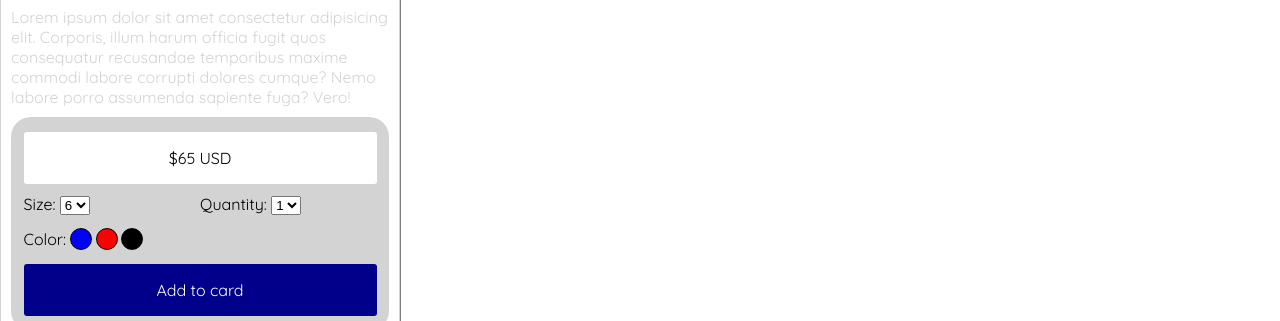
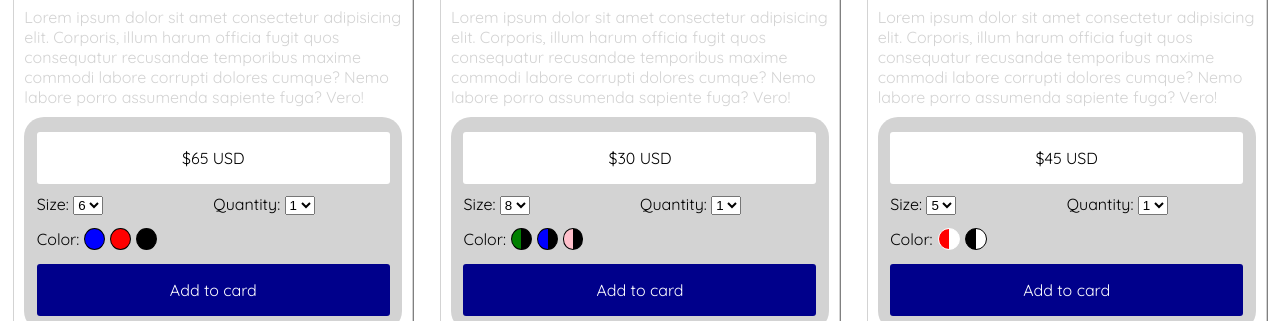
Before and after one commit to sophiebrunner/shopping-layout, a plain HTML site: page index.html in a window 1280 px wide. Shown: the part 348-669 px from the top of the page. Drawn offline with Linux system fonts and the light colour scheme.

Commit message:
feat: add flexbox to body

```diff
--- a/style.css
+++ b/style.css
@@ -9,8 +9,12 @@ html {
 }
 
 body {
-  width: 100%;
   margin: 0;
+}
+
+main {
+  display: flex;
+  justify-content: space-around;
 }
 
 article {
@@ -75,7 +79,8 @@ h2 {
   grid-area: color1;
   width: 120px;
   display: flex;
-  justify-content: space-between;
+  justify-content: flex-start;
+  gap: 5px;
   align-items: center;
   margin-left: 10px;
 }
```
